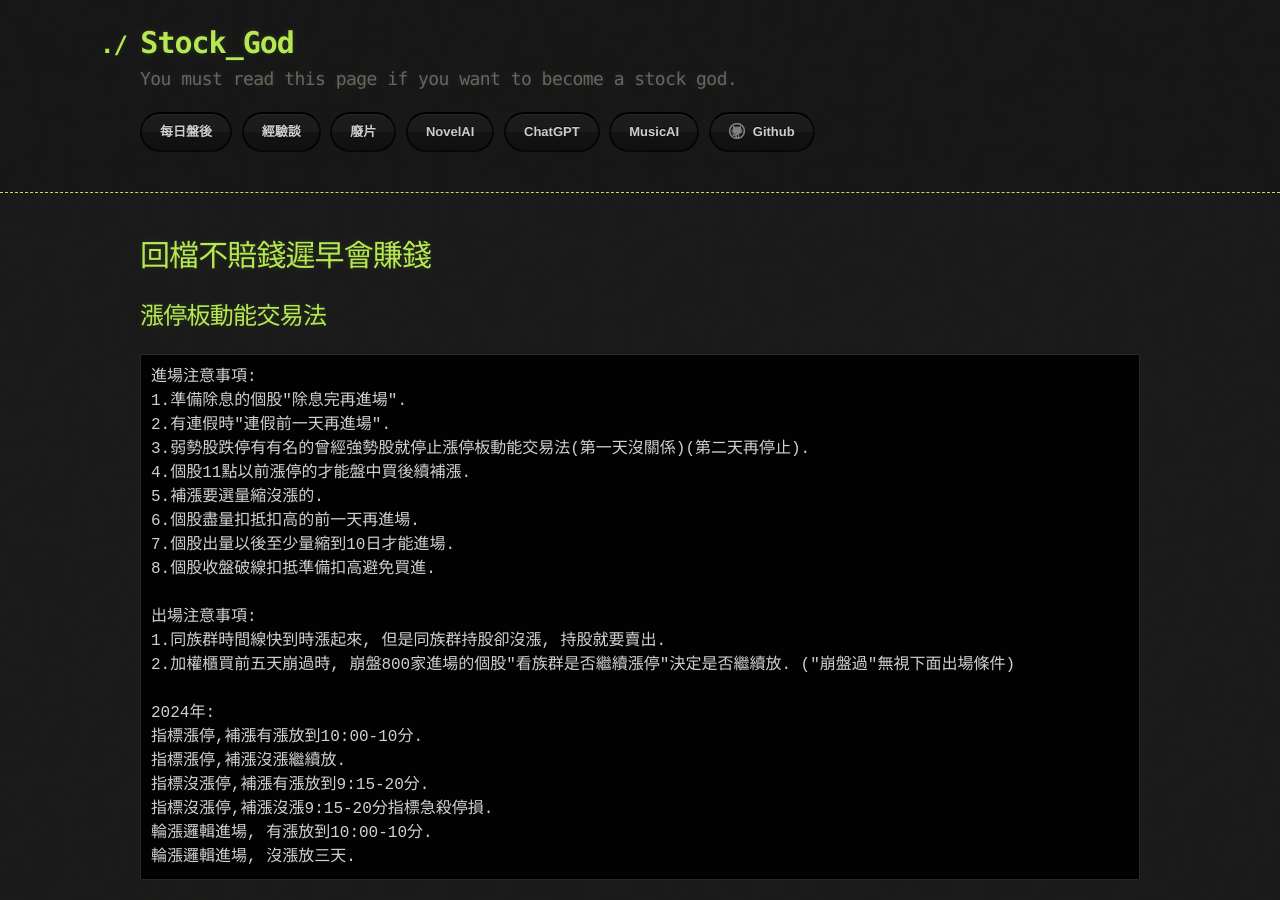
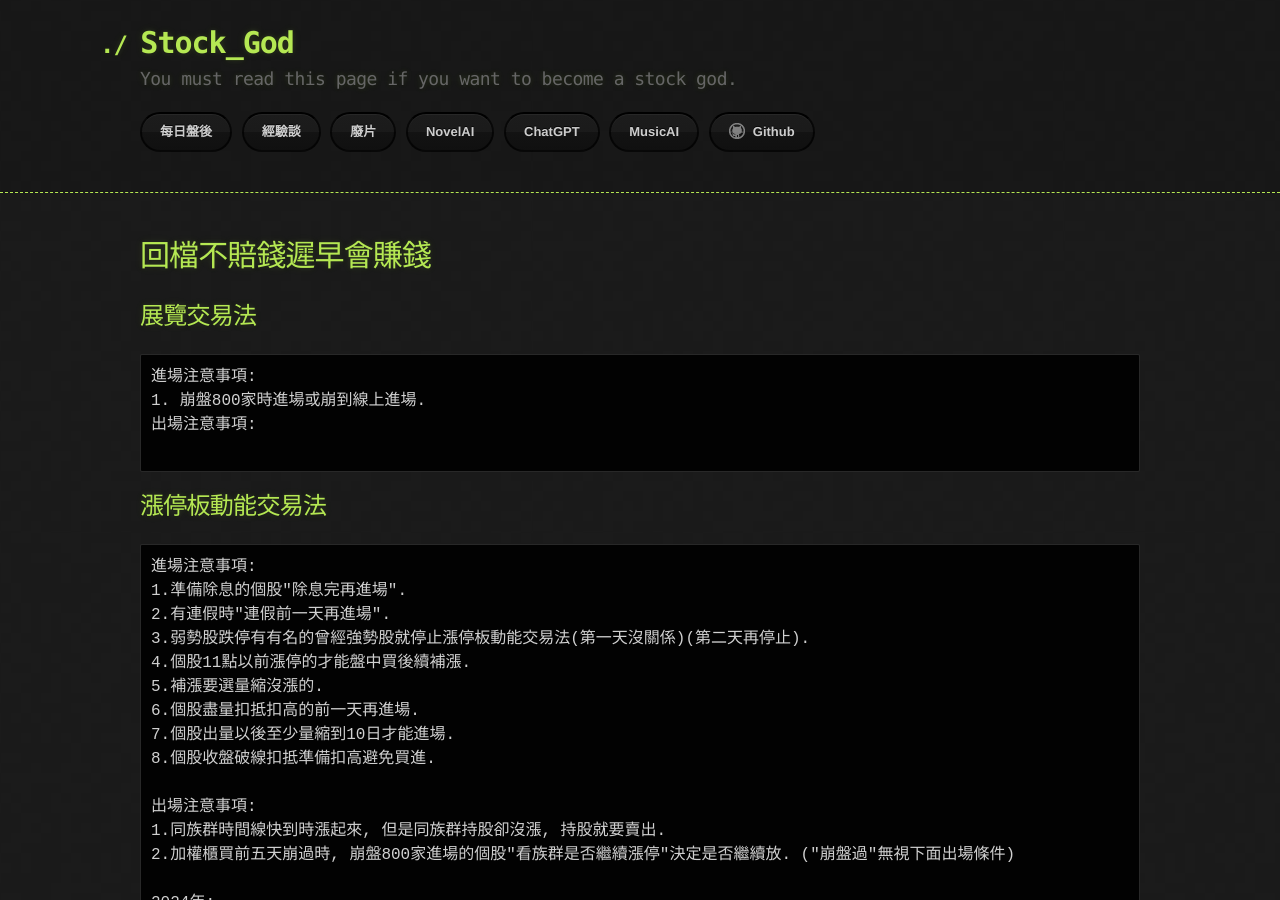
Before and after one commit to lepg5487/Stock_God, a Jekyll site: the page built from experience.md, in a window 1280 px wide and 900 px high. Built offline with Jekyll 4.4.1, drawn with Linux system fonts in a browser that asks for light colours; our own code applies the rules of GitHub Pages for plain Markdown files.

Commit message:
Update experience.md

````diff
--- a/experience.md
+++ b/experience.md
@@ -2,6 +2,14 @@
 layout: testlayouts
 ---
 # 回檔不賠錢遲早會賺錢
+
+## 展覽交易法
+```
+進場注意事項:
+1. 崩盤800家時進場或崩到線上進場.
+出場注意事項:
+
+```
 ## 漲停板動能交易法
 ```
 進場注意事項:
````
